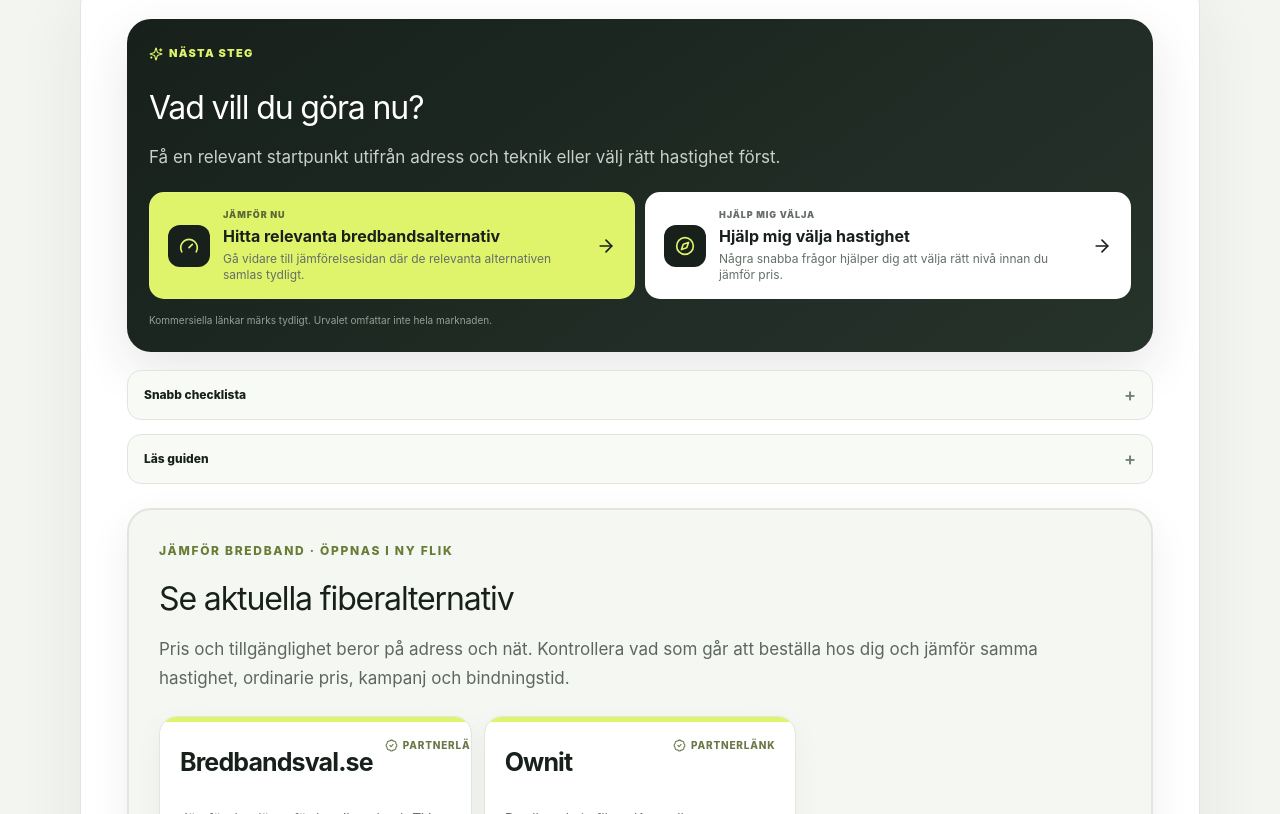
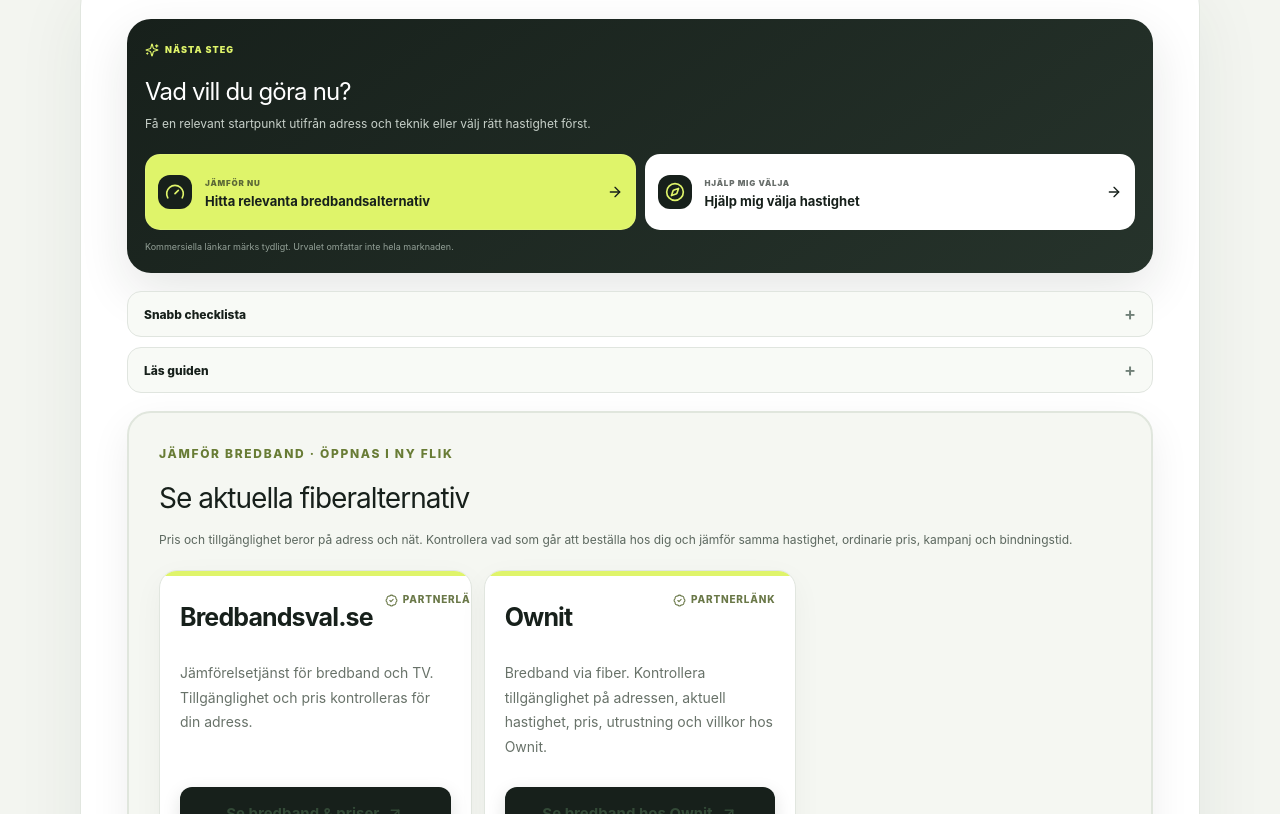
Before and after one commit to arvidlandin-cpu/sankkostnaden, a Next.js app: page /bredband/fiber in a window 1280 px wide. Shown: the part 606-1420 px from the top of the page. Built offline with nearby package versions, Linux system fonts and the light colour scheme.

Commit message:
Tighten shared layouts and reduce scrolling

```diff
--- a/styles/global.css
+++ b/styles/global.css
@@ -1773,3 +1773,49 @@ footer{
 .matchQuestions{margin-top:18px!important}
 .matchPartnerGrid{margin-top:12px!important}
 @media(max-width:650px){.categoryArticle{margin-top:14px!important;padding-top:22px!important;padding-bottom:28px!important}.decisionGatewaySimple{padding:17px!important}.gatewayPathsSimple .gatewayPath{min-height:82px!important}.relatedGuidesCompact{grid-template-columns:1fr}.compactLearnBody{padding:14px}.mobileMatcher{padding:18px 14px!important}}
+
+
+/* Ultra-compact journey 2026-09-22: fewer simultaneous choices, less scrolling */
+.categoryHero{min-height:340px!important;padding-top:38px!important;padding-bottom:42px!important}
+.categoryHeroIcon{width:40px;height:40px;margin:14px 0 10px;border-radius:12px}
+.categoryHero h1{margin:7px 0 12px!important;font-size:clamp(40px,4.7vw,58px)!important}
+.categoryHero .lead{font-size:16px!important;line-height:1.5!important}
+.categoryHeroActions{margin-top:18px}
+.categoryHero .fine{display:none}
+.categoryArticle{margin-top:16px!important;padding-top:20px!important}
+.categoryBasics{margin:0 0 16px!important}
+.categoryBasics .compactLearnBody h2{font-size:18px!important}
+.categoryBasics .compactChecks{margin-top:12px!important}
+.categoryArticle .partnerSection{margin-top:18px!important;margin-bottom:22px!important}
+
+.decisionGatewaySimple{padding:18px!important}
+.decisionGatewaySimple .gatewayHead{margin-bottom:12px!important}
+.decisionGatewaySimple .gatewayHead>span{font-size:9px!important}
+.decisionGatewaySimple .gatewayHead h2{margin:4px 0 3px!important;font-size:24px!important}
+.decisionGatewaySimple .gatewayHead p{margin:0!important;font-size:12px!important;line-height:1.4!important}
+.gatewayPathsSimple{gap:9px!important}
+.gatewayPathsSimple .gatewayPath{min-height:76px!important;padding:11px 12px!important}
+.gatewayPathsSimple .gatewayIcon{width:34px!important;height:34px!important}
+.gatewayPathsSimple .gatewayPath small{font-size:8px!important}
+.gatewayPathsSimple .gatewayPath strong{font-size:13px!important}
+.gatewayPathsSimple .gatewayPath p{display:none!important}
+.gatewayPathsSimple .gatewayPath>svg{width:16px!important;height:16px!important}
+.gatewayFine{margin-top:9px!important;font-size:9px!important}
+.compactChecklist{margin-top:10px!important}
+.compactChecklist .compactLearnBody{padding:10px 14px!important}
+.compactChecklist .checkList{margin:0!important}
+.compactChecklist .checkList p{min-height:36px!important;padding-top:8px!important;padding-bottom:8px!important;font-size:11px!important}
+.compactLearn{margin:10px 0!important}
+.compactLearn summary{min-height:44px!important}
+.partnerSection{margin-top:18px!important}
+.partnerIntro h2{margin-top:3px!important;font-size:28px!important}
+.partnerIntro>p:last-child{font-size:12px!important;line-height:1.45!important}
+
+@media(max-width:650px){
+  .categoryHero{padding-top:28px!important;padding-bottom:32px!important}
+  .categoryHero h1{font-size:36px!important}
+  .categoryHeroActions{gap:8px}
+  .categoryHeroActions .primary,.categoryHeroActions .secondaryLight{min-height:44px}
+  .decisionGatewaySimple{padding:14px!important}
+  .gatewayPathsSimple .gatewayPath{min-height:70px!important}
+}
```
